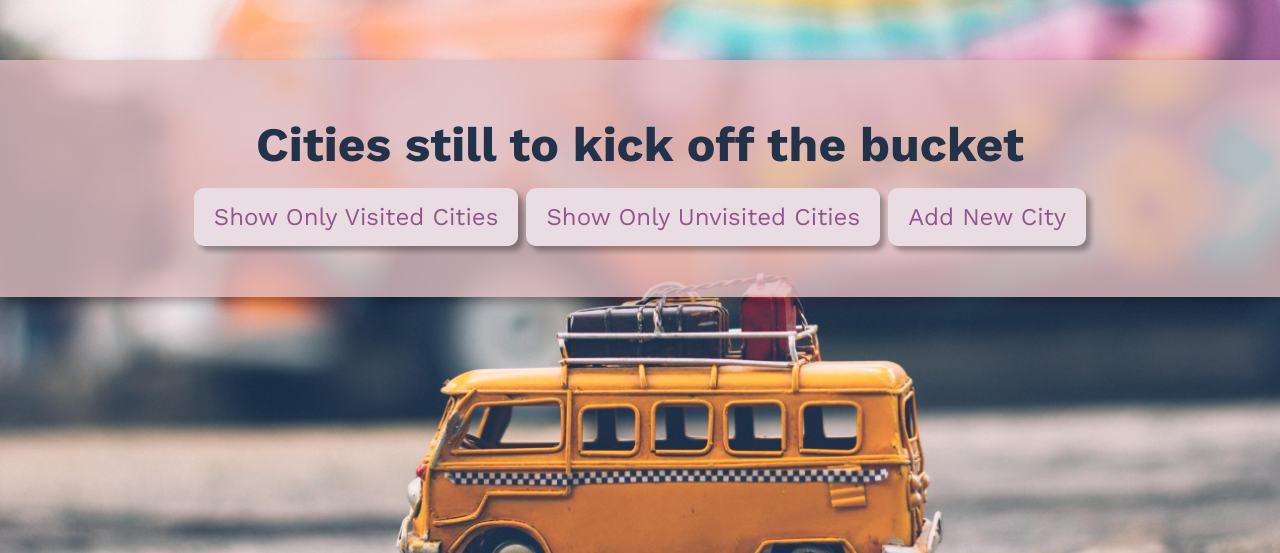
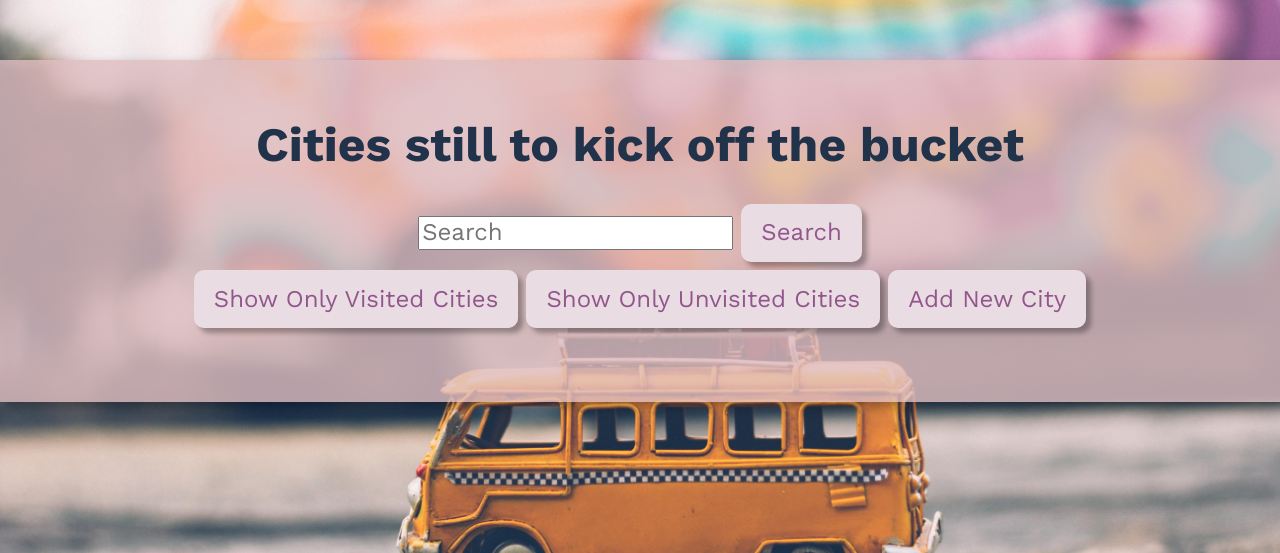
Before and after one commit to sandyysh221/travel_bucket_list_app_project, a Flask app: page /cities in a window 1280 px wide. Shown: the part 60-613 px from the top of the page. Run offline with Flask 2, Linux system fonts and the light colour scheme; data that the repository does not hold is empty; some libraries are stand-ins or nearby versions; some web fonts are replaced.

Commit message:
search city working

```diff
--- a/controllers/city_controller.py
+++ b/controllers/city_controller.py
@@ -11,7 +11,11 @@ cities_blueprint = Blueprint("city", __name__)
 # Goes to Cities homepage listing all the cities in the database
 @cities_blueprint.route("/cities")
 def cities():
-    cities = city_repository.select_all()
+    if request.args:
+        searched_city = request.args["city-searched"]
+        cities = city_repository.find_city_by_name(searched_city)
+    else:
+        cities = city_repository.select_all()
     countries = country_repository.select_all()
     return render_template(
         "cities/index.html", all_cities=cities, all_countries=countries
--- a/repositories/city_repository.py
+++ b/repositories/city_repository.py
@@ -69,3 +69,15 @@ def find_attraction_in_city(city):
         )
         city_attractions.append(attraction)
     return city_attractions
+
+
+def find_city_by_name(city):
+    searched_city = []
+    sql = "SELECT * FROM cities WHERE name = %s"
+    values = [city]
+    results = run_sql(sql, values)
+    for row in results:
+        country = country_repository.select(row["country_id"])
+        city = City(row["name"], country, row["visited"], row["id"])
+        searched_city.append(city)
+    return searched_city
--- a/templates/cities/index.html
+++ b/templates/cities/index.html
@@ -2,11 +2,23 @@
 
 <div class="container">
   <h1>Cities still to kick off the bucket</h1>
-  <a href="/cities/visited" class="button-link">Show Only Visited Cities</a>
-  <a href="/cities/not_visited" class="button-link"
-    >Show Only Unvisited Cities</a
-  >
-  <a href="/cities/new" class="button-link">Add New City</a>
+  <form action="/cities" method="GET">
+    <input
+      type="search"
+      class="form-control"
+      placeholder="Search"
+      aria-label="Search"
+      name="city-searched"
+    />
+    <button type="submit">Search</button>
+  </form>
+  <p>
+    <a href="/cities/visited" class="button-link">Show Only Visited Cities</a>
+    <a href="/cities/not_visited" class="button-link"
+      >Show Only Unvisited Cities</a
+    >
+    <a href="/cities/new" class="button-link">Add New City</a>
+  </p>
   <ul class="display-list">
     {% for city in all_cities%}
     <li class="display-box flex-grow">
```
